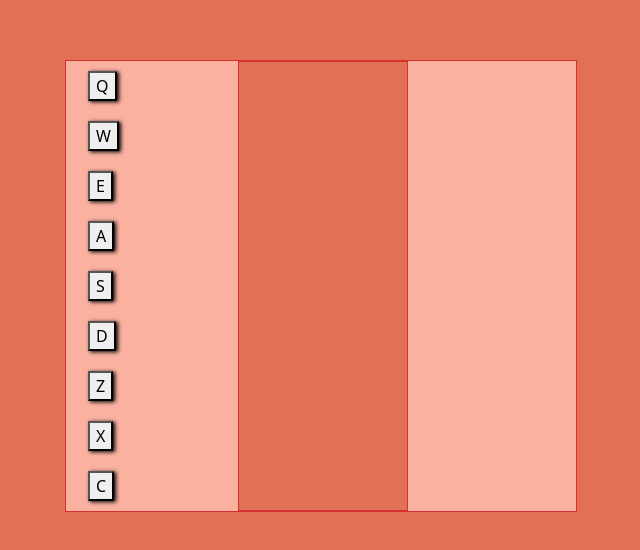
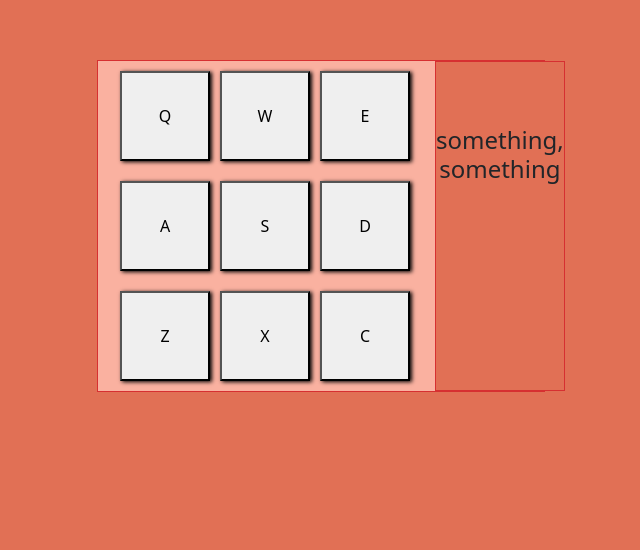
Before and after one commit to krstljrk/drum-machine-fcc, a React (Create React App) app: page / in a window 1280 px wide. Shown: the part 132-682 px from the top of the page, without its empty margins (319-959 px from the left). Built offline with nearby package versions, Linux system fonts and the light colour scheme.

Commit message:
fixed button alignment

```diff
--- a/src/components/drum-machine.js
+++ b/src/components/drum-machine.js
@@ -71,7 +71,7 @@ export default class DrumMachine extends React.Component {
     constructor(props) {
         super(props);
         this.state = {
-            active: ''
+            active: 'something, something'
         }
 
         this.handleClick = this.handleClick.bind(this);
--- a/src/stylesheets/styles.scss
+++ b/src/stylesheets/styles.scss
@@ -22,17 +22,21 @@ body {
 #drum-machine {
     display: flex;
     margin-top: 15%;
-    max-width: 40vw;
+    width: 35vw;
     max-height: auto;
     border: 1px solid $border-color;
     background: $container;
 
     .drum-pad-container {
         display: grid;
-        grid-template-columns: repeat(auto-fill, minmax(100px, 160px));
+        width: fit-content;
+        margin-right: 25px;
+        grid-template-columns: 100px 100px 100px;
 
 
         .drum-pad {
+            height: 90px;
+            width: 90px;
             box-shadow: 2px 1px 4px black;
             @include equal-margin(10px)
         }
@@ -40,7 +44,7 @@ body {
 
     .display-container {
         border: 1px solid $border-color;
-        min-width: 35%;
+        width: 60%;
         background: $background;
 
         h4 {
```
